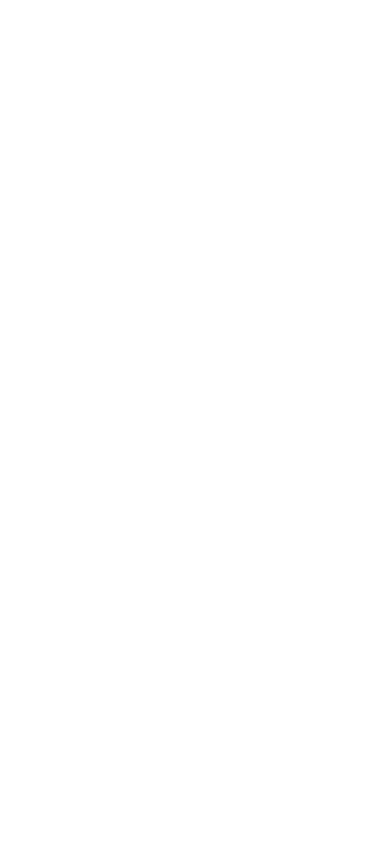
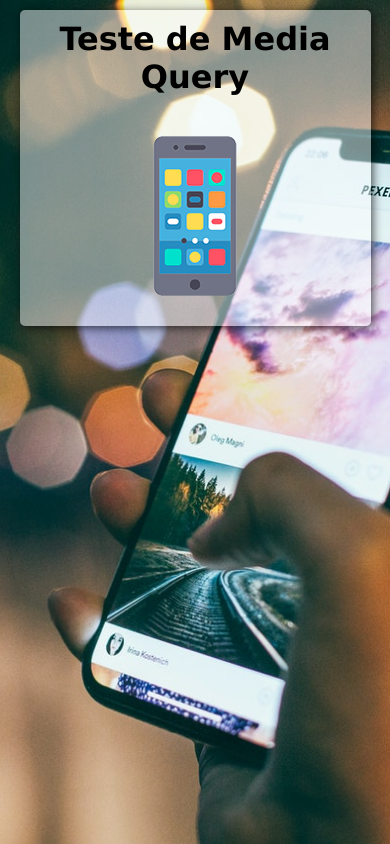
Before and after one commit to alexandrexan/html-css, a plain HTML site: page exercicios/ex026/mq004/index.html in a window 390 px wide. Drawn offline with Linux system fonts and the light colour scheme.

Commit message:
aprendendo media query

```diff
--- /dev/null
+++ b/exercicios/ex026/mq004/estilos/mediaquery.css
@@ -0,0 +1,3 @@
+@charset "UTF-8";
+
+/* ! Todas as media queries */
--- /dev/null
+++ b/exercicios/ex026/mq004/estilos/style.css
@@ -0,0 +1,47 @@
+@charset "UTF-8";
+
+/*todo - Versão Mobile First - */
+
+* {
+    margin: 0;
+    padding: 0;
+    box-sizing: border-box;
+    font-family: Verdana, Geneva, Tahoma, sans-serif;
+}
+
+html {
+    height: 100vh;
+}
+
+body  {
+    background: black url(../imgs/back-phone.jpg) no-repeat center top;
+    background-size: cover;
+    background-position: center center;
+}
+
+main {
+    background: #ffffff79;
+    border-radius: 5px;
+    box-shadow: 2px 2px 10px #000000a8;
+    margin: auto;
+    margin-top: 10px;
+    padding: 10px;
+    width: 90vw;
+}
+
+h1 {
+    text-align: center;
+    margin-bottom: 20px;
+    font-weight: bold;
+}
+
+img {
+    display: block;
+    margin: auto;
+}
+
+img.phone { display: block; }
+img.tablet { display: none; }
+img.print { display: none; }
+img.pc { display: none; }
+img.tv { display: none; }
--- a/exercicios/ex026/mq004/index.html
+++ b/exercicios/ex026/mq004/index.html
@@ -3,9 +3,18 @@
 <head>
     <meta charset="UTF-8">
     <meta name="viewport" content="width=device-width, initial-scale=1.0">
-    <title>Document</title>
+    <title>Media Query</title>
+    <link rel="stylesheet" href="estilos/style.css" media="all">
+    <link rel="stylesheet" href="estilos/mediaquery.css">
 </head>
 <body>
-
+    <main>
+        <h1>Teste de Media Query</h1>
+        <img class="phone" src="imgs/icon-phone.png" alt="Ícone de smartphone representando acesso por dispositivo móvel">
+        <img class="tablet" src="imgs/icon-tablet.png" alt="Ícone de tablet representando acesso por dispositivo tablet">
+        <img class="print" src="imgs/icon-print.png" alt="Ícone de impressora representando para mídia impressa">
+        <img class="pc" src="imgs/icon-pc.png" alt="Ícone de computador representando acesso por dispositivo desktop">
+        <img class="tv" src="imgs/icon-tv.png" alt="Ícone de televisão representando saída em display de TV">
+    </main>
 </body>
 </html>
```
